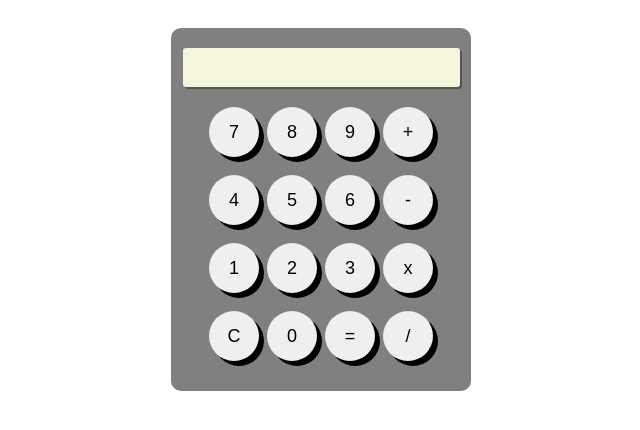
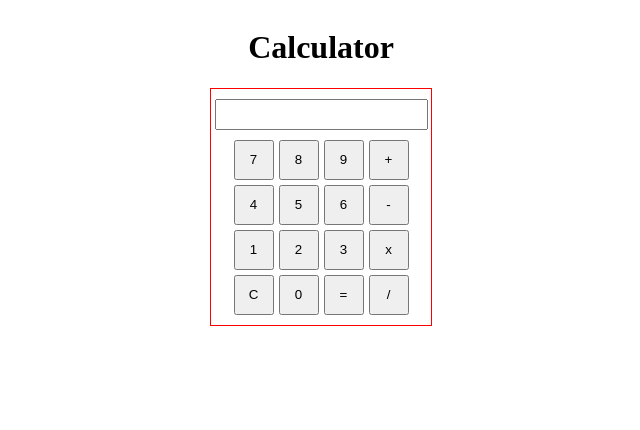
Before and after one commit to NAJEEBKHAN123/javascript-practice, a plain HTML site: page Calculator2.html in a window 1280 px wide. Shown: the whole page, without its empty margins (319-959 px from the left). Drawn offline with Linux system fonts and the light colour scheme.

Commit message:
add another calculator and digital clock

```diff
--- a/calculator.html
+++ b/Calculator2.html
@@ -4,70 +4,53 @@
     <meta charset="UTF-8" />
     <meta name="viewport" content="width=device-width, initial-scale=1.0" />
     <title>Document</title>
-
     <style>
       main {
+        text-align: center;
         display: flex;
-        align-items: center;
-        justify-content: center;
-        padding-top: 20px;
-        text-align: center;
-      }
-      .main-container {
-        display: flex;
+        flex-direction: column;
         justify-content: center;
         align-items: center;
-        flex-wrap: wrap;
+      }
+      .container {
+        display: flex;
         flex-direction: column;
-        background-color: gray;
-        text-align: center;
-        width: 300px;
-        border-radius: 10px;
+        justify-content: center;
+        align-items: center;
+        width: 200px;
+        border: 1px solid red;
+        padding: 10px;
       }
-      .btn {
-        padding: 10px;
+      input {
+        padding: 6px 16px;
+        outline: none;
         margin-bottom: 10px;
+        text-align: end;
+        font-size: bold;
+      }
+
+      .buttonDiv {
         display: flex;
         flex-direction: row;
         flex-wrap: wrap;
-        gap: 8px;
         justify-content: center;
         align-items: center;
+        gap: 5px;
       }
-      .btn button {
-        border-radius: 50px;
-        border: none;
-        box-shadow: 5px 5px;
-        cursor: pointer;
-        gap: 10px;
-        width: 50px;
-        height: 50px;
-        margin-bottom: 10px;
-        font-size: 18px;
-      }
-
-      #input {
-        padding: 8px 6px;
-        border: none;
-        outline: none;
-        font-size: 20px;
-        background-color: beige;
-        margin: 10px;
-        box-shadow: 2px 2px;
-        margin-top: 20px;
-        border-radius: 3px;
-        text-align: right;
+      button {
+        width: 40px;
+        height: 40px;
       }
     </style>
   </head>
   <body>
-    <main>
-      <div class="main-container">
-        <div>
-          <input id="input" type="text" disabled  />
-        </div>
-        <div class="btn">
-          <button onclick="append('7')">7</button>
+    <main class="main">
+      <h1>Calculator</h1>
+
+      <div class="container">
+        <input type="text" id="input"/>
+        <div class="buttonDiv">
+           <button onclick="append('7')">7</button>
           <button onclick="append('8')">8</button>
           <button onclick="append('9')">9</button>
           <button onclick="append('+')">+</button>
@@ -82,11 +65,10 @@
           <button onclick="clearDisplay()">C</button>
           <button onclick="append('0')">0</button>
           <button onclick="calculate()">=</button>
-          <button onclick="append('1')">/</button>
+          <button onclick="append('/')">/</button>
         </div>
       </div>
     </main>
-
-    <script src="calculator.js"></script>
+    <script src="Calculator2.js"></script>
   </body>
 </html>
--- /dev/null
+++ b/Calculator2.js
@@ -0,0 +1,19 @@
+
+function append(value){
+    document.getElementById('input').value += value;
+}
+
+
+
+function calculate(){
+    try {
+        let result = eval(document.getElementById('input').value)
+        document.getElementById('input').value = result;
+    } catch (error) {
+        document.getElementById('input').value = 'error'
+    }
+}
+
+function clearDisplay(){
+    document.getElementById('input').value = ''
+}
```
Also changed, not shown: DigClock.html (added, +15 -0 lines), DigClock.js (added, +11 -0 lines), Practice.html (+17 -2 lines), Practice.js (+96 -0 lines), weather.html (added, +18 -0 lines), weather.js (added, +42 -0 lines).
